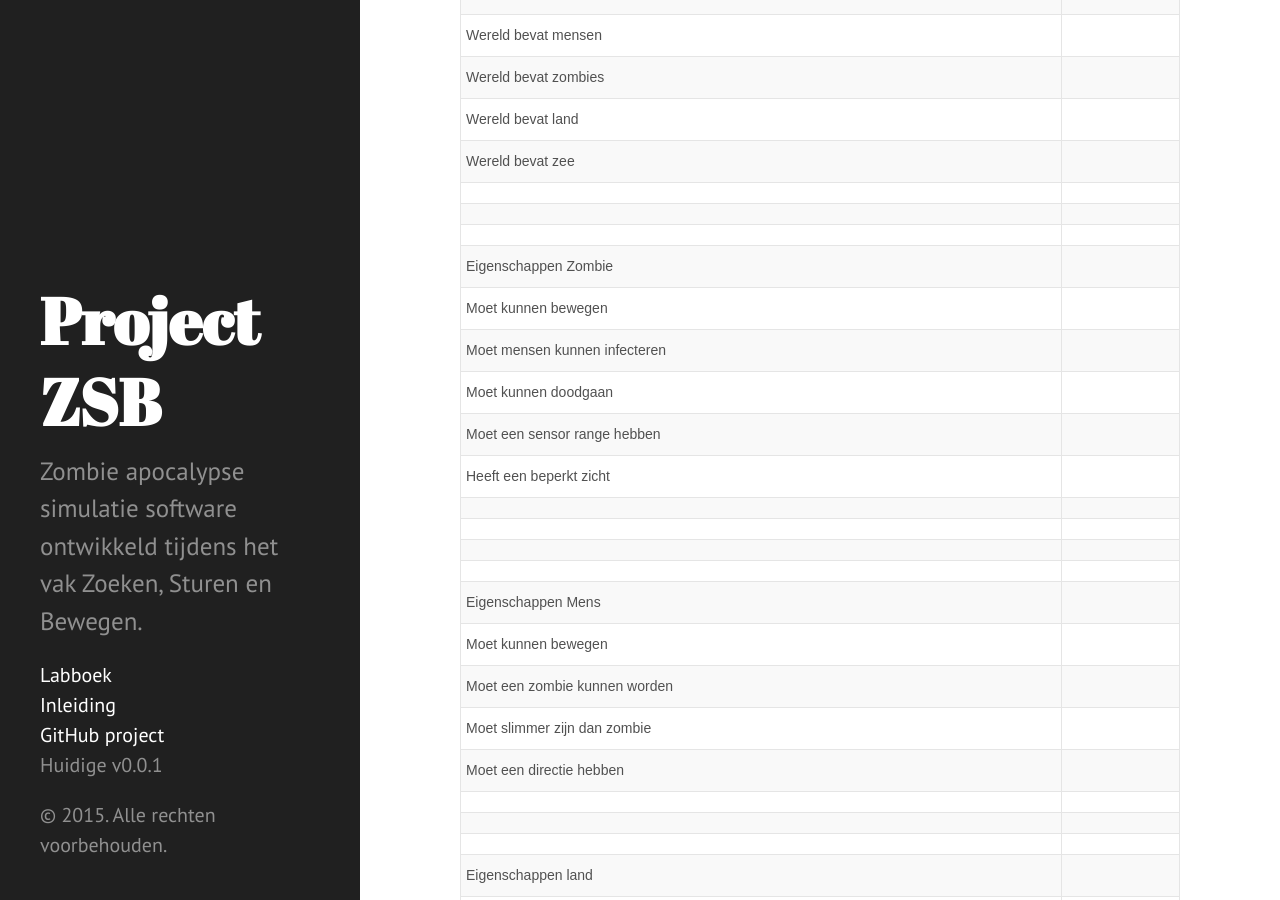
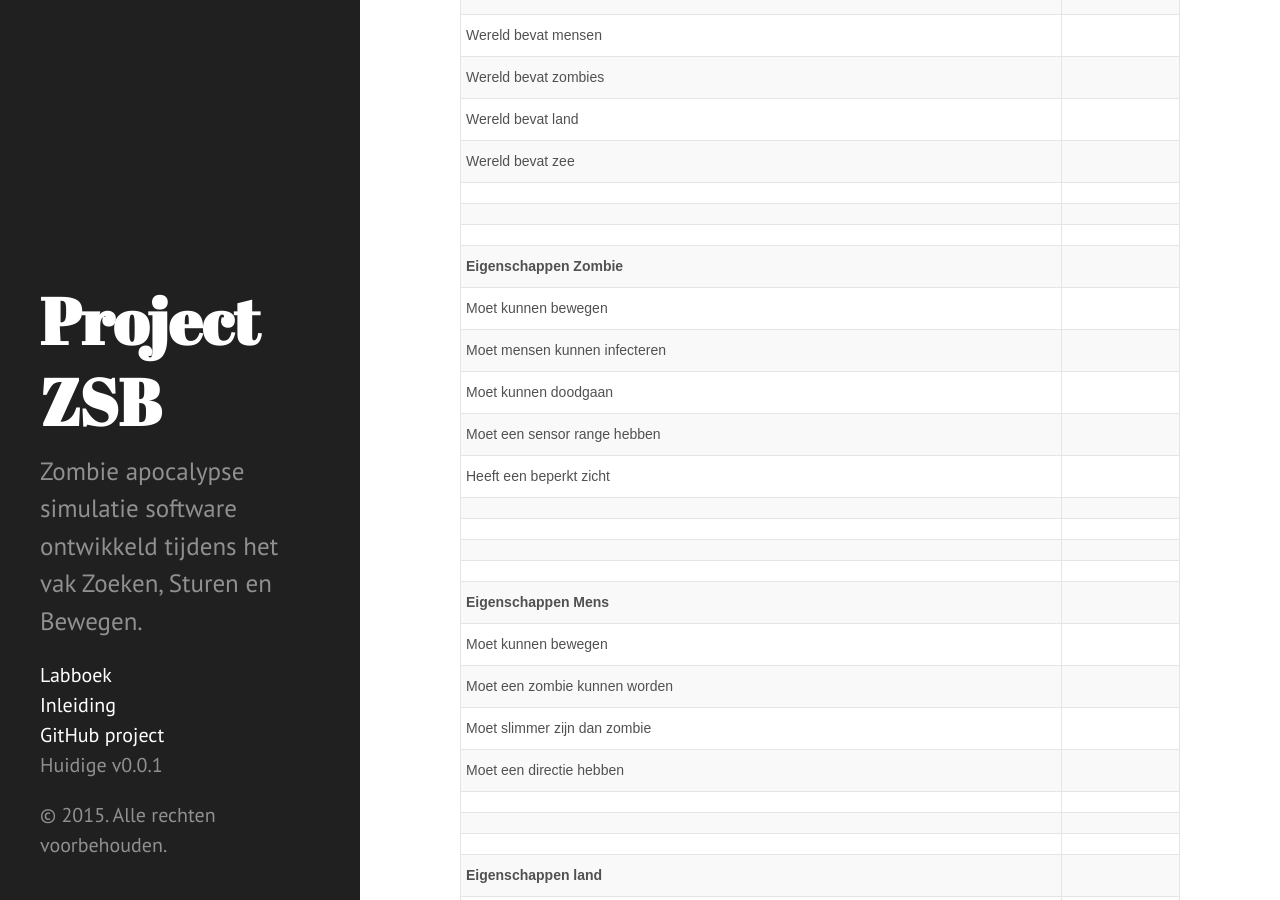
Before and after one commit to zombiea-apocalypse-sim/zombiea-apocalypse-sim.github.io, a Jekyll site: the page built from _posts/2015-06-22-dag1.md, in a window 1280 px wide and 900 px high, scrolled down 1843 px. Built offline with Jekyll 4.4.1, drawn with Linux system fonts in a browser that asks for light colours; Markdown is read by kramdown in place of the engine named in the settings.

Commit message:
headers programma van eisen 1

```diff
--- a/_posts/2015-06-22-dag1.md
+++ b/_posts/2015-06-22-dag1.md
@@ -66,7 +66,7 @@ We kunnen dus zeggen dat voor dag 1 ons doel behaald is . Het onderwerp voor het
     <td class="tg-031e"></td>
   </tr>
   <tr>
-    <td class="tg-031e">Eigenschappen Zombie</td>
+    <td class="tg-031e"><b>Eigenschappen Zombie</b></td>
     <td class="tg-031e"></td>
   </tr>
   <tr>
@@ -106,7 +106,7 @@ We kunnen dus zeggen dat voor dag 1 ons doel behaald is . Het onderwerp voor het
     <td class="tg-031e"></td>
   </tr>
   <tr>
-    <td class="tg-031e">Eigenschappen Mens</td>
+    <td class="tg-031e"><b>Eigenschappen Mens</b></td>
     <td class="tg-031e"></td>
   </tr>
   <tr>
@@ -138,7 +138,7 @@ We kunnen dus zeggen dat voor dag 1 ons doel behaald is . Het onderwerp voor het
     <td class="tg-031e"></td>
   </tr>
   <tr>
-    <td class="tg-031e">Eigenschappen land</td>
+    <td class="tg-031e"><b>Eigenschappen land</b></td>
     <td class="tg-031e"></td>
   </tr>
   <tr>
@@ -158,7 +158,7 @@ We kunnen dus zeggen dat voor dag 1 ons doel behaald is . Het onderwerp voor het
     <td class="tg-031e"></td>
   </tr>
   <tr>
-    <td class="tg-031e">Eigenschappen Zee</td>
+    <td class="tg-031e"><b>Eigenschappen Zee</b></td>
     <td class="tg-031e"></td>
   </tr>
   <tr>
```
